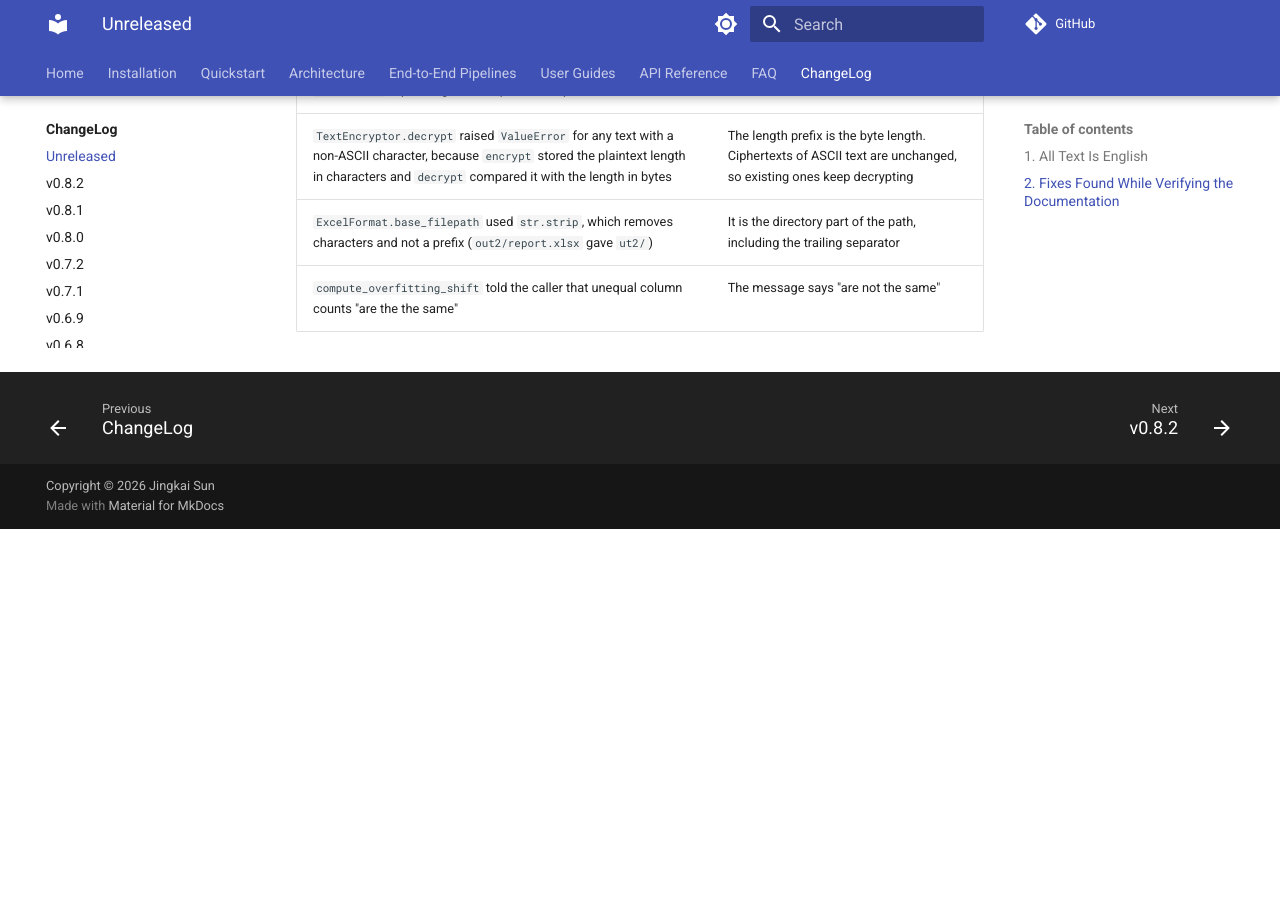
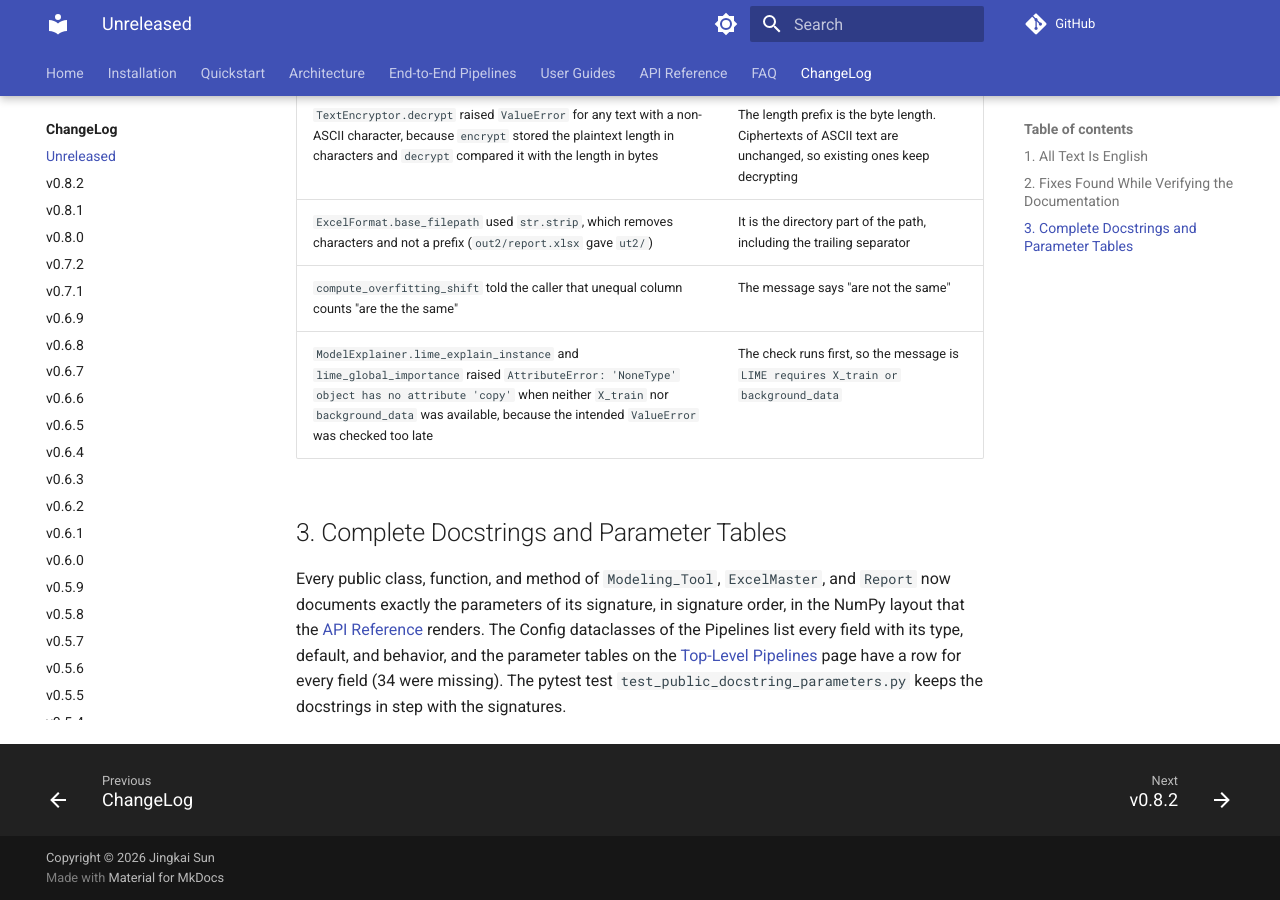
Before and after one commit to Kyle-J-Sun/SuperModelingFactory_doc, an MkDocs documentation site: the page built from docs/changelog/unreleased.md, in a window 1280 px wide and 900 px high, scrolled down 1867 px. Built offline with MkDocs 1.6.1 and Material for MkDocs 9.7.7, drawn with Linux system fonts in a browser that asks for light colours; comment, search, counter and statistics services are not loaded; before the commit the page ends 2396 px from its top, so only the background shows below that; some of the changed text lies outside the part shown.

Commit message:
docs: add the LIME fix and the docstring completion to the Unreleased notes
Co-Authored-By: Claude Sonnet 5.5 <noreply@anthropic.com>
Claude-Session: https://claude.ai/code/session_01QhWkFn8EeZV7rvRHV85fAy

```diff
--- a/docs/changelog/unreleased.md
+++ b/docs/changelog/unreleased.md
@@ -34,3 +34,8 @@ The guides and the docstrings were checked against the installed package, and te
 | `TextEncryptor.decrypt` raised `ValueError` for any text with a non-ASCII character, because `encrypt` stored the plaintext length in characters and `decrypt` compared it with the length in bytes | The length prefix is the byte length. Ciphertexts of ASCII text are unchanged, so existing ones keep decrypting |
 | `ExcelFormat.base_filepath` used `str.strip`, which removes characters and not a prefix (`out2/report.xlsx` gave `ut2/`) | It is the directory part of the path, including the trailing separator |
 | `compute_overfitting_shift` told the caller that unequal column counts "are the the same" | The message says "are not the same" |
+| `ModelExplainer.lime_explain_instance` and `lime_global_importance` raised `AttributeError: 'NoneType' object has no attribute 'copy'` when neither `X_train` nor `background_data` was available, because the intended `ValueError` was checked too late | The check runs first, so the message is `LIME requires X_train or background_data` |
+
+## 3. Complete Docstrings and Parameter Tables
+
+Every public class, function, and method of `Modeling_Tool`, `ExcelMaster`, and `Report` now documents exactly the parameters of its signature, in signature order, in the NumPy layout that the [API Reference](../api/index.md) renders. The Config dataclasses of the Pipelines list every field with its type, default, and behavior, and the parameter tables on the [Top-Level Pipelines](../pipeline_one_click.md) page have a row for every field (34 were missing). The pytest test `test_public_docstring_parameters.py` keeps the docstrings in step with the signatures.
```
Also changed, not shown: other parts of docs/changelog/unreleased.md (+1 -1 lines), docs/changelog/index.md (+1 -1 lines).
